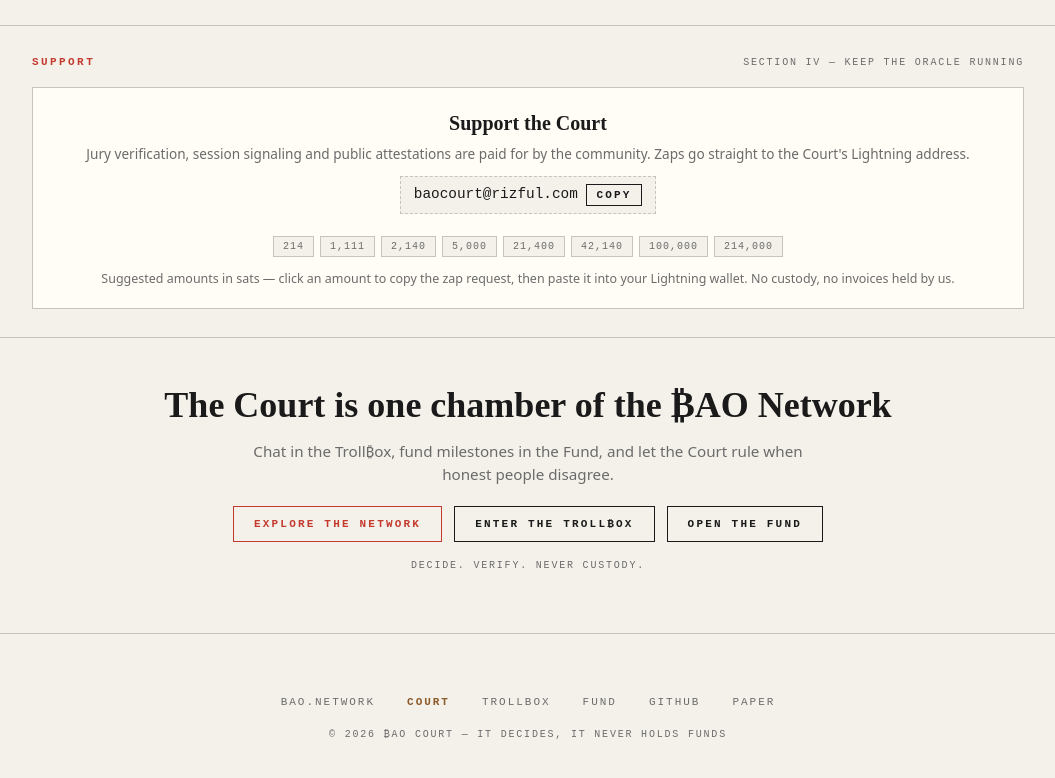
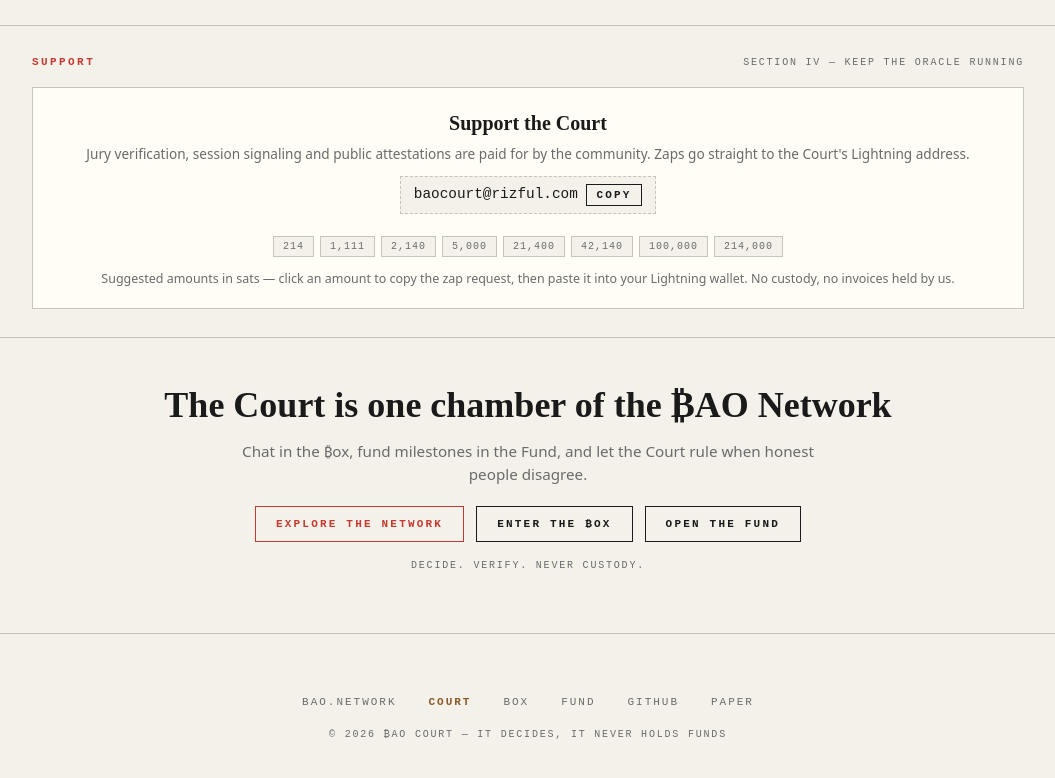
Before and after one commit to baocommunity/bao-court, a website: page site/index.html in a window 1280 px wide. Shown: the part 1830-2608 px from the top of the page, without its empty margins (112-1167 px from the left). Drawn offline with Linux system fonts and the light colour scheme.

Commit message:
court: rename Troll₿ox->₿ox brand/links to box.bao.network

```diff
--- a/site/index.html
+++ b/site/index.html
@@ -473,12 +473,12 @@
         <div class="wrap">
             <h2>The Court is one chamber of the ₿AO Network</h2>
             <p>
-                Chat in the Troll₿ox, fund milestones in the Fund, and let the Court rule when
+                Chat in the ₿ox, fund milestones in the Fund, and let the Court rule when
                 honest people disagree.
             </p>
             <div class="cta-row">
                 <a class="btn btn-accent" href="https://bao.network">Explore the Network</a>
-                <a class="btn" href="https://trollbox.bao.network">Enter the Troll₿ox</a>
+                <a class="btn" href="https://box.bao.network">Enter the ₿ox</a>
                 <a class="btn" href="https://fund.bao.network">Open the Fund</a>
             </div>
             <p class="fine">Decide. Verify. Never custody.</p>
@@ -492,7 +492,7 @@
         <div class="eco-links">
             <a href="https://bao.network">bao.network</a>
             <a class="current" href="https://court.bao.network">court</a>
-            <a href="https://trollbox.bao.network">trollbox</a>
+            <a href="https://box.bao.network">box</a>
             <a href="https://fund.bao.network">fund</a>
             <a href="https://github.com/baocommunity/bao-court" target="_blank" rel="noopener">github</a>
             <a href="https://github.com/baocommunity/bao-court/blob/main/docs/FROST_COURT_ORACLE_PAPER.md" target="_blank" rel="noopener">paper</a>
```
